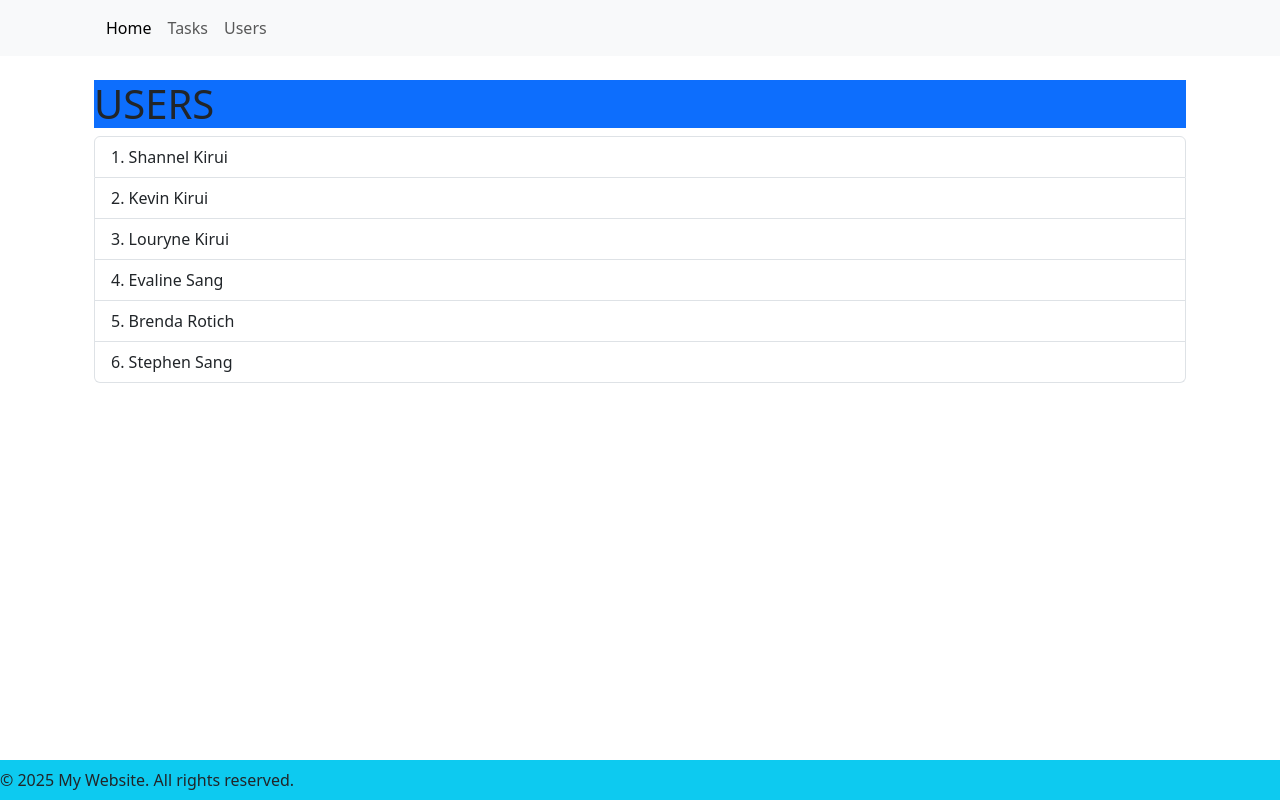
After one commit to shannel890/Flask_Task_App, a Flask app: page /users in a window 1280 px wide. The commit adds this page. Run offline with Flask 3, Linux system fonts and the light colour scheme.

Commit message:
modified index.html,tasks.html,users.html and base.html

```diff
--- a/app/models.py
+++ b/app/models.py
@@ -13,13 +13,13 @@ class User(db.Model):
           return f' {self.first_name} {self.last_name}'
 
 
-    # def display_user(self):
-    #     return f"User ID: {self.user_id}, Username: {self.user_name}, Name: {self.first_name} {self.last_name}"
+    def display_user(self):
+        return f"User ID: {self.id}, Username: {self.username}, Name: {self.first_name} {self.last_name}"
 
-    # def display_tasks(self):
-    #     if not self.tasks:
-    #         return f"{self.user_name} has no tasks."
-    #     return "\n".join([task.display_task() for task in self.tasks])
+    def display_tasks(self):
+        if not self.task:
+            return f"{self.username} has no tasks."
+        return "\n".join([task.display_task() for task in self.task])
 
 class Task(db.Model):
 
@@ -29,9 +29,6 @@ class Task(db.Model):
     completed = db.Column(db.Boolean, default=False)
     user_id = db.Column(db.Integer, db.ForeignKey('user.id'), nullable=False)
 
-    def __repr__(self):
-          return f'<user {self.username}>'
-
-    # def display_task(self):
-    #     status = "Completed" if self.completed else "Pending"
-    #     return f"Task ID: {self.task_id}, Title: {self.title}, Status: {status}, Description: {self.description}"
+def display_task(self):
+    status = "Completed" if self.completed else "Pending"
+    return f"Task ID: {self.id}, Title: {self.title}, Status: {status}, Description: {self.description}"
--- a/app/routes.py
+++ b/app/routes.py
@@ -6,5 +6,13 @@ from app.models import User
 
 @app.route('/')
 def home():
+     return render_template('index.html',title='Home')
+
+@app.route('/tasks')
+def tasks():
+    return render_template('tasks.html',title='tasks')
+
+@app.route('/users')
+def users():
     users = User.query.all()
-    return render_template('index.html',users=users)
+    return render_template('users.html',title='users',users=users)
--- /dev/null
+++ b/app/templates/base.html
@@ -0,0 +1,59 @@
+<!DOCTYPE html>
+<html lang="en">
+<head>
+    <meta charset="UTF-8">
+    <meta name="viewport" content="width=device-width, initial-scale=1.0">
+    <title>{{ title }}</title>
+
+    <!-- Bootstrap CSS -->
+    <link href="https://cdn.jsdelivr.net/npm/bootstrap@5.3.5/dist/css/bootstrap.min.css"
+          rel="stylesheet"
+          integrity="sha384-SgOJa3DmI69IUzQ2PVdRZhwQ+dy64/BUtbMJw1MZ8t5HZApcHrRKUc4W0kG879m7"
+          crossorigin="anonymous">
+</head>
+<body>
+
+    <!-- Navigation Bar -->
+    <nav class="navbar navbar-expand-lg bg-body-tertiary">
+        <div class="container">
+            <a class="navbar-brand" href="#"></a>
+            <button class="navbar-toggler" type="button" data-bs-toggle="collapse"
+                    data-bs-target="#navbarText" aria-controls="navbarText"
+                    aria-expanded="false" aria-label="Toggle navigation">
+                <span class="navbar-toggler-icon"></span>
+            </button>
+
+            <div class="collapse navbar-collapse" id="navbarText">
+                <ul class="navbar-nav me-auto mb-2 mb-lg-0">
+                    <li class="nav-item">
+                        <a class="nav-link active" aria-current="page" href="{{ url_for('home') }}">Home</a>
+                    </li>
+                    <li class="nav-item">
+                        <a class="nav-link" href="{{ url_for('tasks') }}">Tasks</a>
+                    </li>
+                    <li class="nav-item">
+                        <a class="nav-link" href="{{ url_for('users') }}">Users</a>
+                    </li>
+                </ul>
+            </div>
+        </div>
+    </nav>
+
+    <!-- Main Content Area -->
+    <main class="container my-4">
+        {% block content %}
+        {% endblock %}
+    </main>
+
+    <!-- Footer -->
+    <footer class="bg-info text-center text-lg-start w-100 position-fixed bottom-0 py-2">
+        <p class="mb-0">&copy; 2025 My Website. All rights reserved.</p>
+    </footer>
+
+    <!-- Bootstrap JS Bundle -->
+    <script src="https://cdn.jsdelivr.net/npm/bootstrap@5.3.5/dist/js/bootstrap.bundle.min.js"
+            integrity="sha384-k6d4wzSIapyDyv1kpU366/PK5hCdSbCRGRCMv+eplOQJWyd1fbcAu9OCUj5zNLiq"
+            crossorigin="anonymous"></script>
+
+</body>
+</html>
--- /dev/null
+++ b/app/templates/tasks.html
@@ -0,0 +1,4 @@
+{% extends "base.html" %}
+{% block content %}
+<h1 class="text-light bg-primary">This is tasks page</h1>
+{% endblock %}
--- /dev/null
+++ b/app/templates/users.html
@@ -0,0 +1,11 @@
+{% extends "base.html" %}
+{% block content %}
+<div class="container">
+<h1 class="bg-primary ">USERS</h1>
+<ul class="list-group">
+    {% for user in users %}
+        <li class="list-group-item">{{ loop.index }}. {{ user }}</li>
+    {% endfor %}
+</ul>
+{% endblock %}
+</div>
```
Also changed, not shown: app/templates/index.html (+4 -26 lines).
